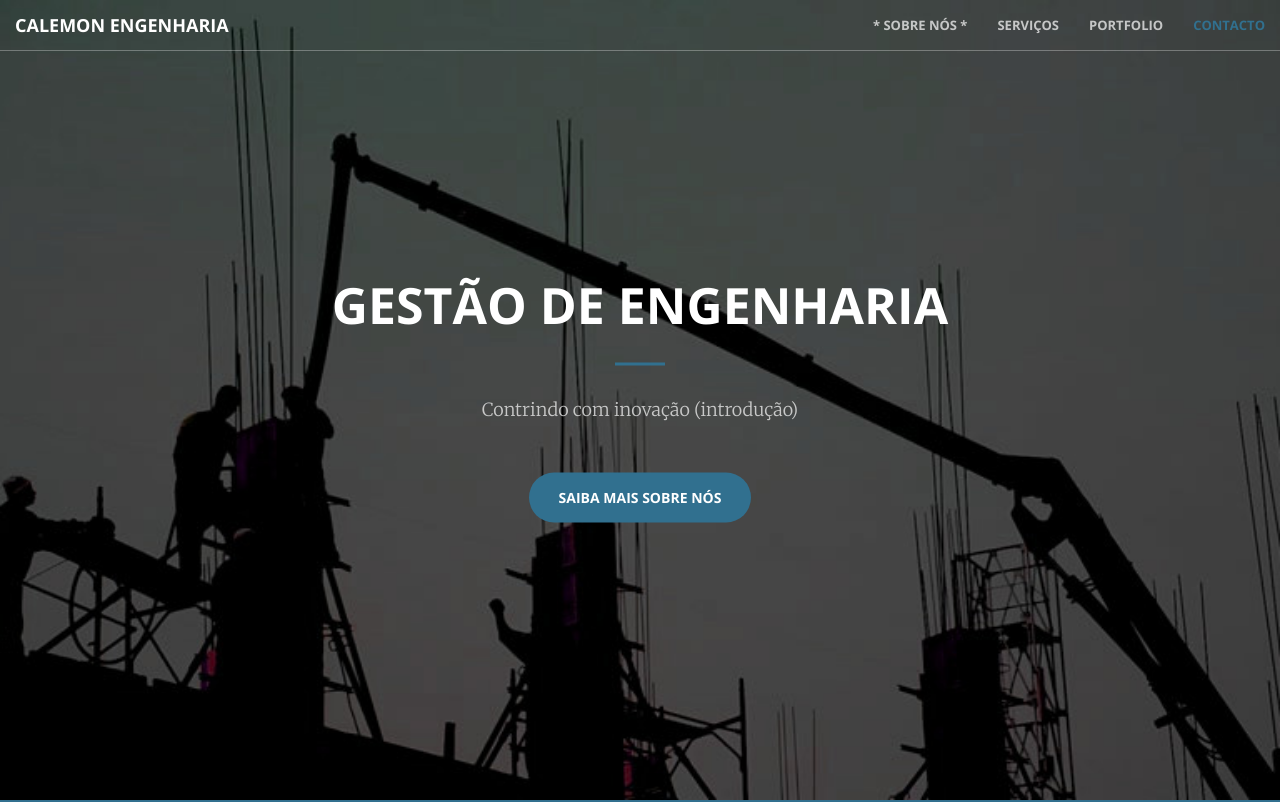
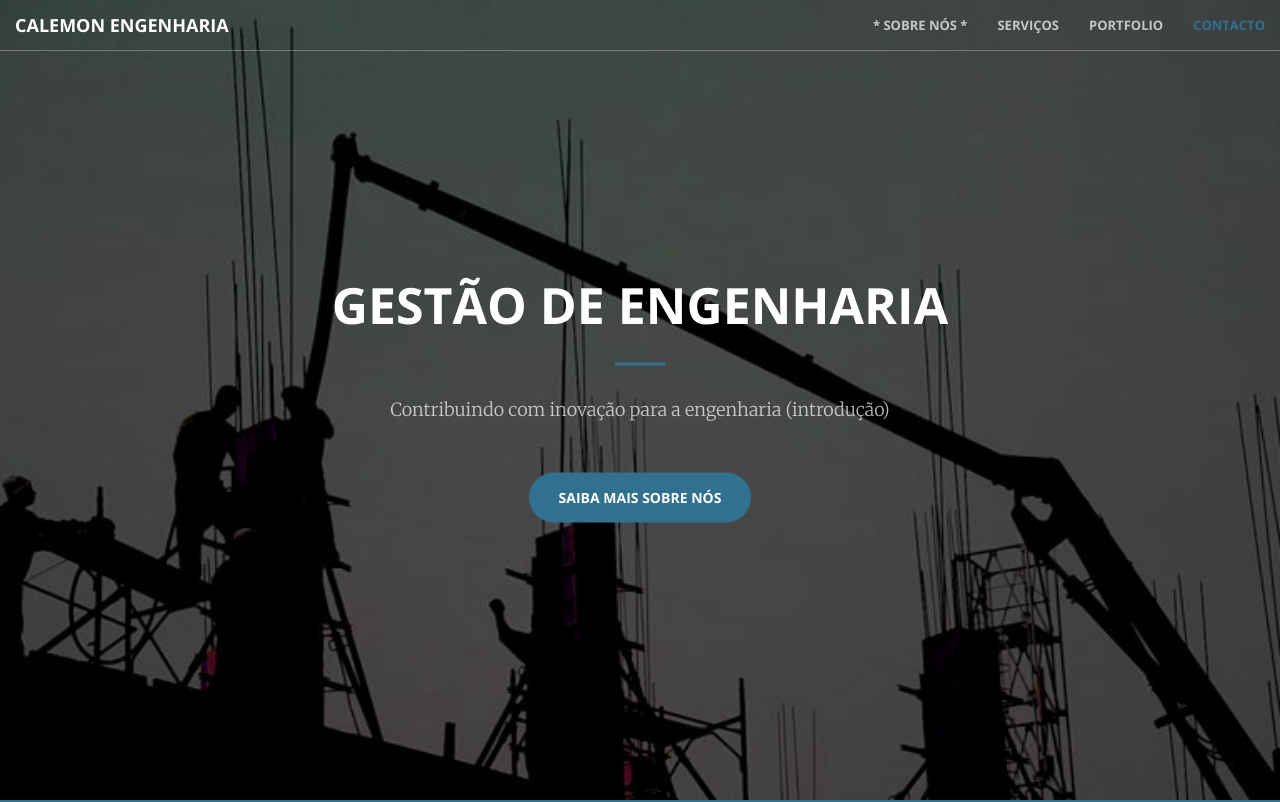
Before and after one commit to rosaCarolsampaio/Calesmon, a website: page index.html in a window 1280 px wide. Shown: the top 802 px of the page. Drawn offline with nearby package versions, Linux system fonts and the light colour scheme.

Commit message:
Alterações P/Info/Correção #0105

```diff
--- a/index.html
+++ b/index.html
@@ -75,7 +75,7 @@
             <div class="header-content-inner">
                 <h1 id="homeHeading">Gestão de Engenharia</h1>
                 <hr>
-                <p>Contrindo com inovação (introdução)</p>
+                <p>Contribuindo com inovação para a engenharia (introdução)</p>
                 <a href="#about" class="btn btn-primary btn-xl page-scroll">Saiba mais sobre nós</a>
             </div>
         </div>
```
